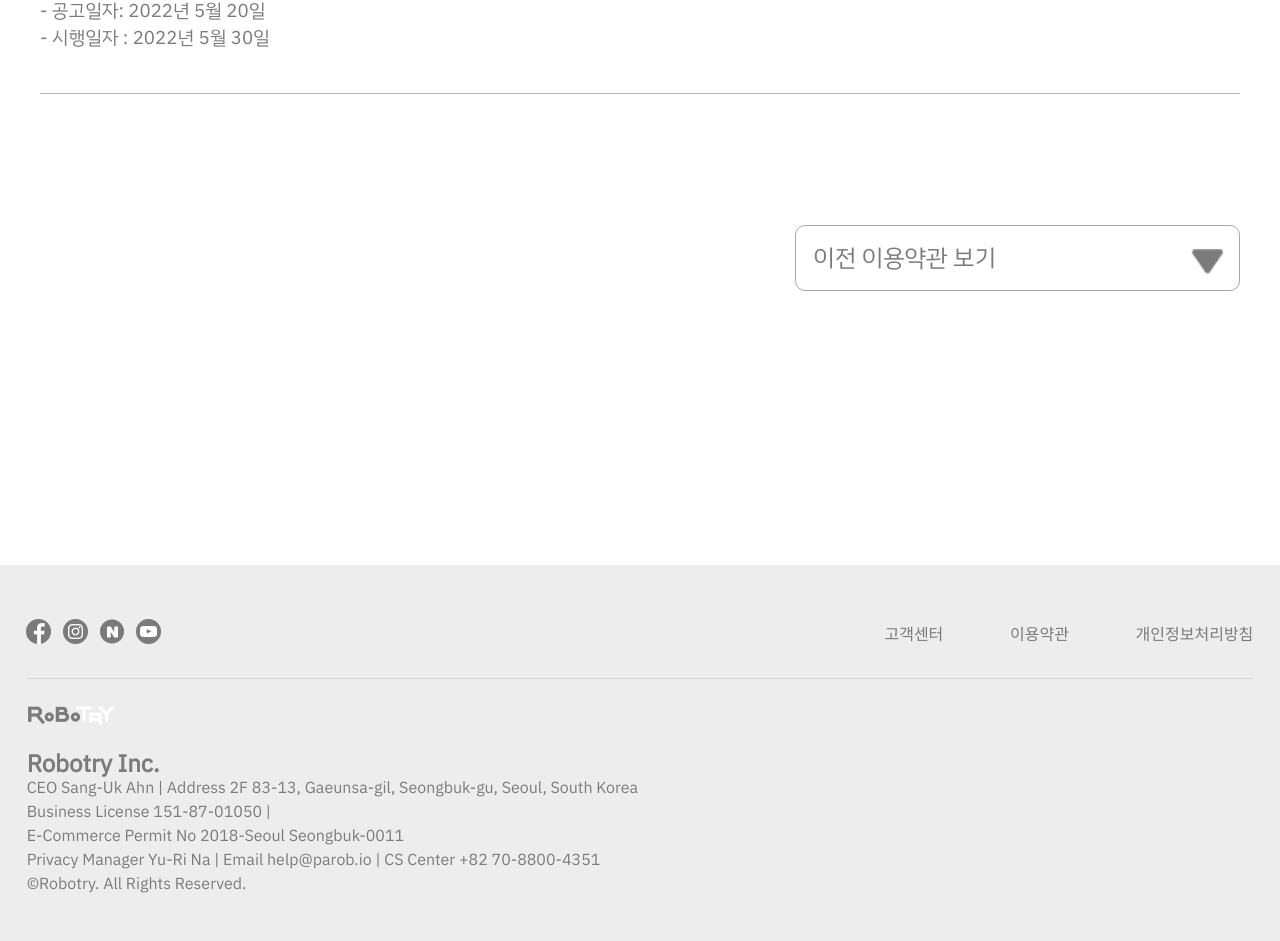
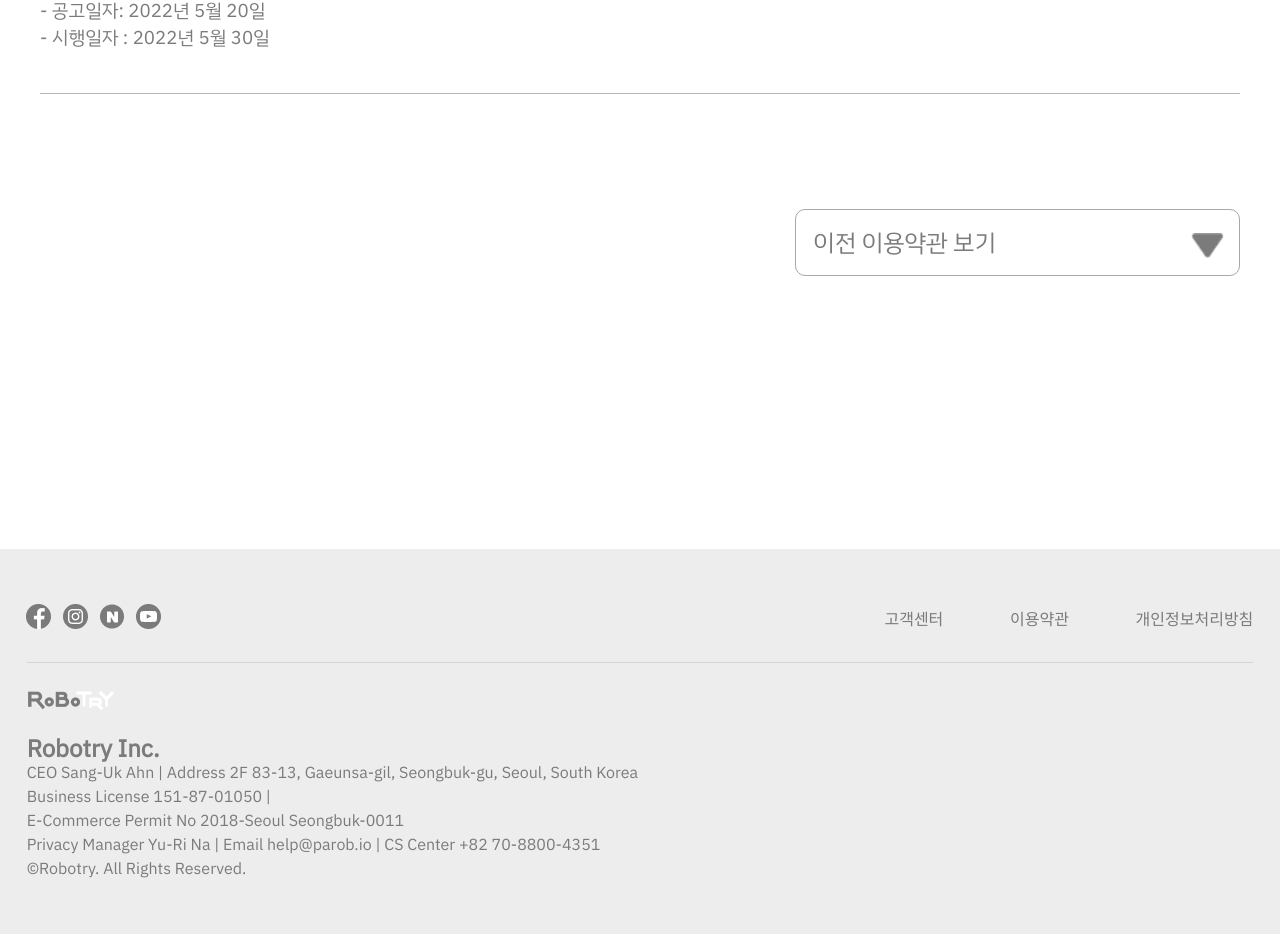
Before and after one commit to yoojin1119/ParobFrontG, a Next.js app: page /policy/terms in a window 1280 px wide. Shown: the part 4994-5935 px from the top of the page. Built offline with nearby package versions, Linux system fonts and the light colour scheme.

Commit message:
약관,개인정보 버튼 여백 조정

```diff
--- a/src/pages/policy/privacy.jsx
+++ b/src/pages/policy/privacy.jsx
@@ -104,7 +104,7 @@ const PrivacyBox = styled.div`
     color: ${({ theme }) => theme.color.textGray};
 `;
 const AllTermsDropboxWrapper = styled.div`
-    margin-top: 4.083rem;
+    margin-top: 50px;
     width: 80rem;
     display: flex;
     flex-direction:column;
--- a/src/pages/policy/terms.jsx
+++ b/src/pages/policy/terms.jsx
@@ -95,7 +95,7 @@ const PrivacyBox = styled.div`
     color: ${({ theme }) => theme.color.textGray};
 `;
 const AllTermsDropboxWrapper = styled.div`
-    margin-top: 4.083rem;
+    margin-top: 50px;
     width: 80rem;
     display: flex;
     flex-direction:column;
```
